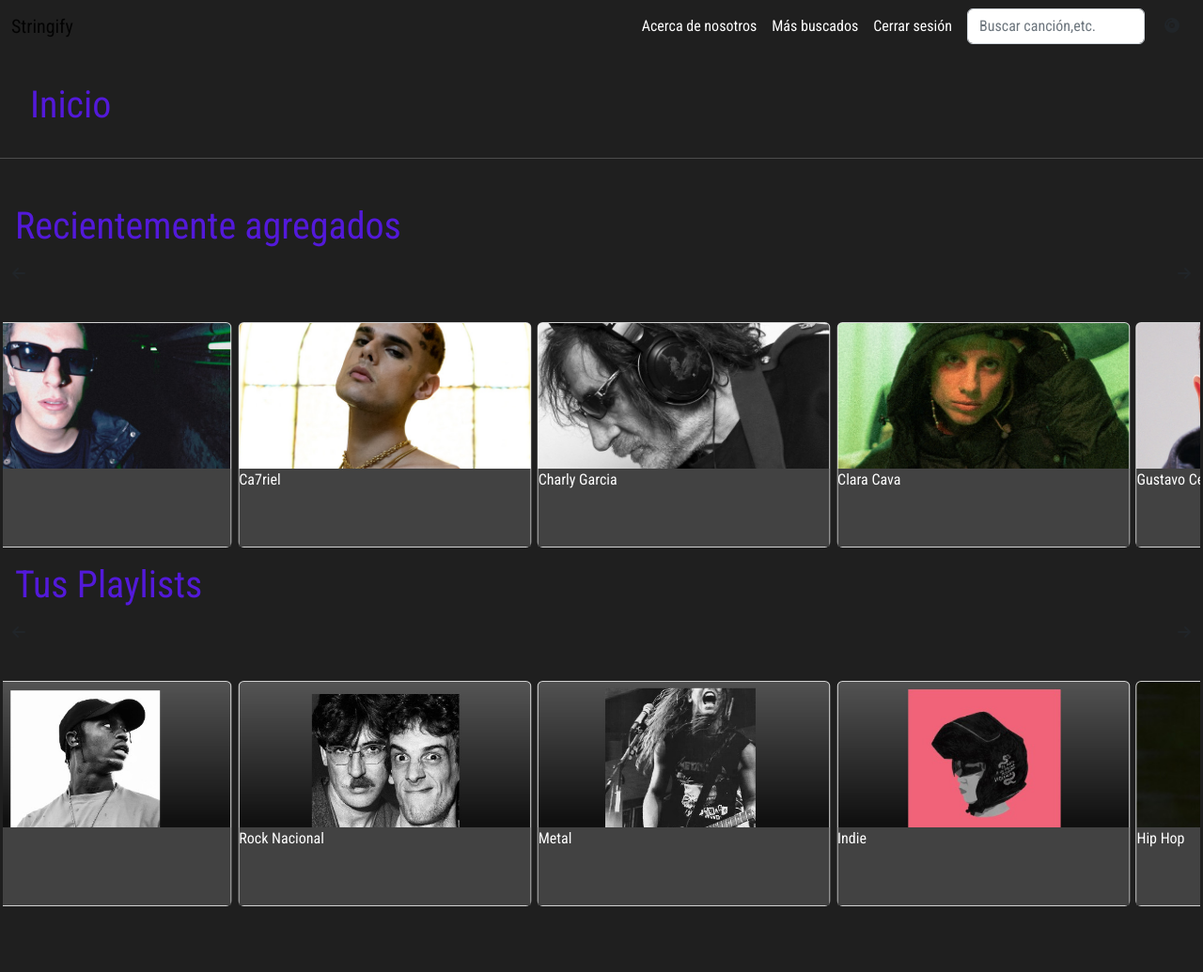
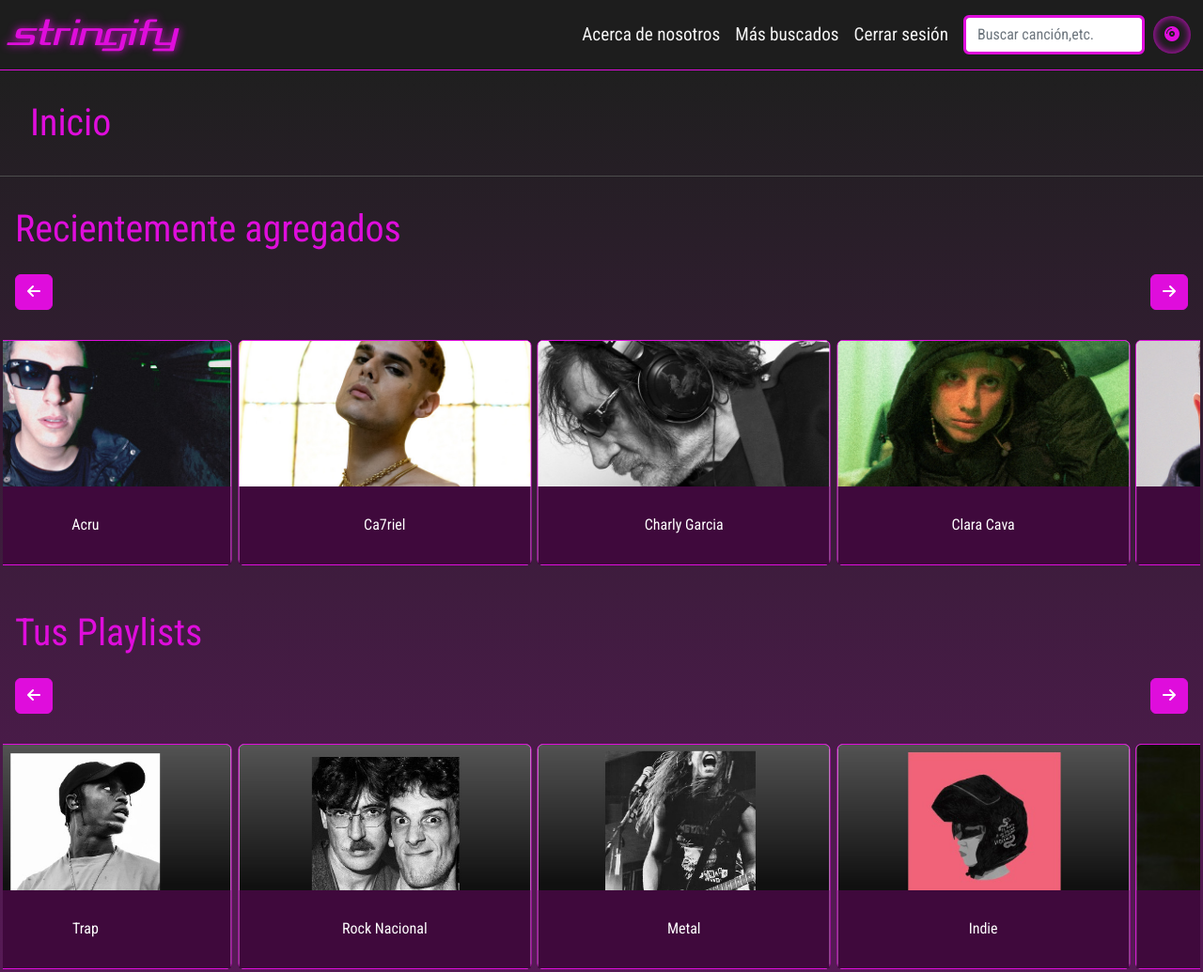
Before and after one commit to tomasGcardenas/proyecto-streaming, a plain HTML site: page pages/homePage.html in a window 1280 px wide. Shown: the whole page at 94% size. Before the commit the page ends 965 px from the top, so only its background shows below. Drawn offline with nearby package versions, Linux system fonts and the light colour scheme; a script that the page names is missing.

Commit message:
mejora de home

```diff
--- a/styles/homePage.css
+++ b/styles/homePage.css
@@ -1,11 +1,15 @@
 @import url('https://fonts.googleapis.com/css2?family=Dosis:wght@600&family=Merienda&family=Roboto+Condensed&display=swap');
-
-
 :root {
+  --violetblue-bs-: rgb(83, 25, 218);
+  --neonPink-bs: #df0ddc;
+  --darkgrey-bs: rgba(29, 29, 29, 0.866);
   --color1: rgb(31, 31, 31);
   --color2: rgba(128, 226, 164);
   --font404color: rgb(83, 25, 218);
 }
+@font-face{
+  font-family: repuex;
+  src: url(../fonts/REPUEXPI.ttf);}
 
 body {
   background-color: var(--color1) !important;
@@ -13,68 +17,115 @@ body {
   color: var(--font404color) !important;
   font-family: 'Roboto Condensed', sans-serif;
 }
-
-body > main > .navbar {
-  background-color: var(--color1) !important;
+/* HEADER */
+.headerContainer{
+  background-color: var(--darkgrey-bs);
+  border-bottom: 1px solid var(--neonPink-bs);
 }
-
-.navbar-toggler {
-  border-color: white !important;
+.logo{
+  color: var(--neonPink-bs);
+  font-size: 2rem;
+  font-family: repuex;
+  text-shadow: 0 0 10px var(--neonPink-bs);
 }
-
-.nav-item {
-  display: flex;
-  align-items: center;
+.collapseMenu > ul > li > a{
+  color: whitesmoke;
+  font-family: 'Roboto Condensed', sans-serif;
+  font-size: 1.2rem;
 }
-
-.nav-item > .nav-link {
-  color: white;
+.collapseMenu > ul > li > a:hover{
+  color: var(--neonPink-bs);
 }
-
+.navbarIcon{
+  border:2px solid var(--neonPink-bs);
+  color: var(--neonPink-bs);
+}
+.navbarIcon:focus{
+  box-shadow: inset 0 0 10px var(--neonPink-bs);
+}
+.logOut{
+  cursor: pointer;
+}
+.searchBar{
+  border: 3px solid var(--neonPink-bs);
+}
+.searchBar:focus{
+  border: 3px solid var(--neonPink-bs);
+  outline: none!important;
+  box-shadow: none;
+}
+.searchBtn{
+  color: var(--neonPink-bs);
+  box-shadow: inset 0 0 10px var(--neonPink-bs);
+  border-radius: 50%;
+}
+.searchBtn:hover{
+  color: whitesmoke!important;
+  transform: rotate(180deg);
+  transition: 1s;
+}
+/* BODY */
+main {
+  background-image: linear-gradient(rgb(31, 31, 31), #df0ddc4b);
+  height: 100%;
+  min-height: 100%;
+}
 main > div:first-child {
   border-bottom: 1px solid rgb(77, 77, 77);
   display: flex;
   justify-content: flex-start;
   align-items: center;
 }
-
 main > div:first-child > h1 {
   margin: 1rem 1rem 1rem 1rem;
   padding: 1rem 1rem;
 }
-
 .titleSection > h1 {
   margin-left: 1rem;
-  margin-top: 3rem;
+  margin-top: 2rem;
+  color: var(--neonPink-bs);
 }
-
-
-
 .carousel {
   margin-left: 0.2rem;
   margin-right: 0.2rem;
-  height: 15rem;
+  height: 18rem;
 }
-
+.carouselBtnArea {
+  padding-top: 1rem;
+  margin-left: 1rem;
+  margin-right: 1rem;
+}
+.carouselBtnArea > button {
+  background-color: #df0ddc;
+  border-color: #df0ddc;
+  color: white;
+}
+.carouselBtnArea > button:hover {
+  background-color: #3f093c;
+  border-color: #3f093c;
+  color: white;
+}
+.carouselBtnArea > button:active {
+  background-color: #3f093c !important;
+  border-color:#df0ddc !important;
+  color: white !important;
+}
 .carousel-item > div:first-child {
-  height: 16rem;
+  height: 18rem;
   width: 100%;
 }
-
 .card {
   margin: 2rem 0.2rem 1rem 0.2rem;
-  height: 100%;
+  height: 80%;
   max-height: 100%;
   width: 100%;
   color: white;
-
+  border-color: #df0ddc !important;
 }
-
 .card:hover {
-  transform: scale(1.1);
+  transform: scale(1.03);
   transition: 0.3s;
 }
-
 .card-img-top {
   height: 70%;
   max-height: 70%;
@@ -84,7 +135,6 @@ main > div:first-child > h1 {
   min-width: 100%;
   object-fit:cover;
 }
-
 .card-body {
   height: 30%;
   max-height: 30%;
@@ -93,28 +143,24 @@ main > div:first-child > h1 {
   max-width: 100%;
   min-width: 100%;
   padding: 0;
-  background-color: rgb(66, 66, 66);
+  background-color: #3f093c;
 }
-
-.card-text {
+.card-body > .card-text {
   width: 100%;
   height: 100%;
   display: flex;
+  align-items: center;
   justify-content: center;
-  align-items: center;
 }
-
 @media (min-width: 768px) {
   .carousel-item > div:first-child {
     height: 17rem;
   }
-
   .card {
     height: 15rem;
     min-height: 15rem;
     max-height: 15rem;
   }
-
   .card-img-top {
     height: 65%;
     max-height: 65%;
@@ -123,21 +169,17 @@ main > div:first-child > h1 {
     max-width: 100%;
     min-width: 100%;
   }
-
   .card-body {
     height: 35%;
     max-height: 35%;
     min-height: 35%;
-
   }
-
   .card-text {
     display: flex;
     align-items: flex-start;
     justify-content: start;
   }
 }
-
 @media (min-width: 991px) {
   main > nav {
     display: none !important;
--- a/styles/styleError.css
+++ b/styles/styleError.css
@@ -5,7 +5,7 @@
 :root {
   --color1: rgb(44, 44, 44);
   --color2: rgba(128, 226, 164);
-  --font404color: rgb(83, 25, 218);
+  --font404color: #df0ddc !important;
 }
 body {
   height: 100%;
```
